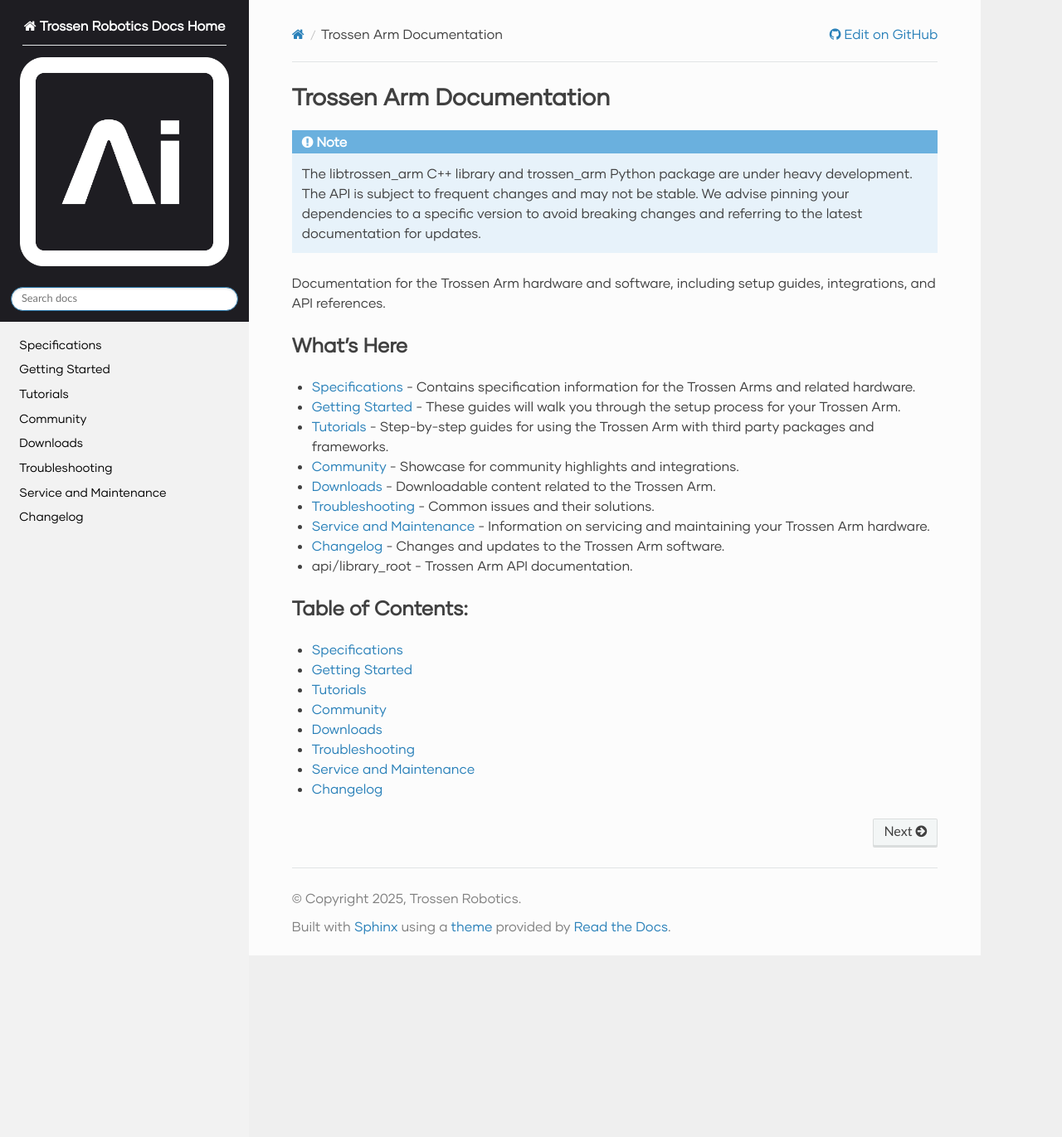
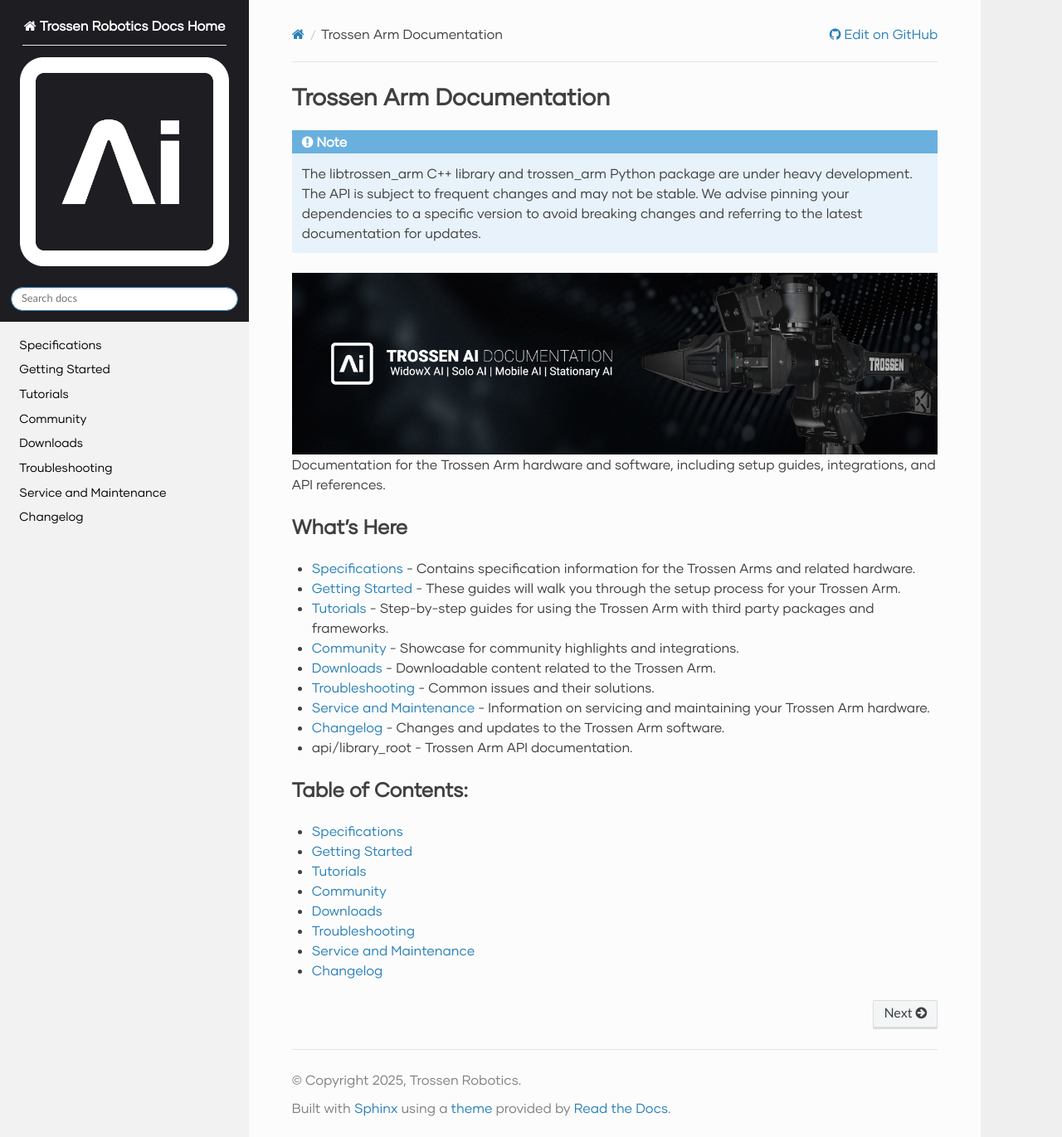
Before and after one commit to TrossenRobotics/trossen_arm, a Sphinx documentation site: the page built from docs/index.rst, in a window 1280 px wide and 1371 px high. Shown: the whole window at 83% size. Built offline with Sphinx 7.4.7 and the Read the Docs theme 3.1.0, drawn with Linux system fonts in a browser that asks for light colours; some web fonts are replaced; pages that are not in the unit, such as notebooks, are missing from menus.

Commit message:
Add docs banner

```diff
--- a/docs/index.rst
+++ b/docs/index.rst
@@ -7,6 +7,9 @@ Trossen Arm Documentation
     The libtrossen_arm C++ library and trossen_arm Python package are under heavy development.
     The API is subject to frequent changes and may not be stable.
     We advise pinning your dependencies to a specific version to avoid breaking changes and referring to the latest documentation for updates.
+
+.. image:: images/banner.jpg
+    :align: center
 
 Documentation for the Trossen Arm hardware and software, including setup guides, integrations, and API references.
 
```
Also changed, not shown: docs/images/banner.jpg (added).
